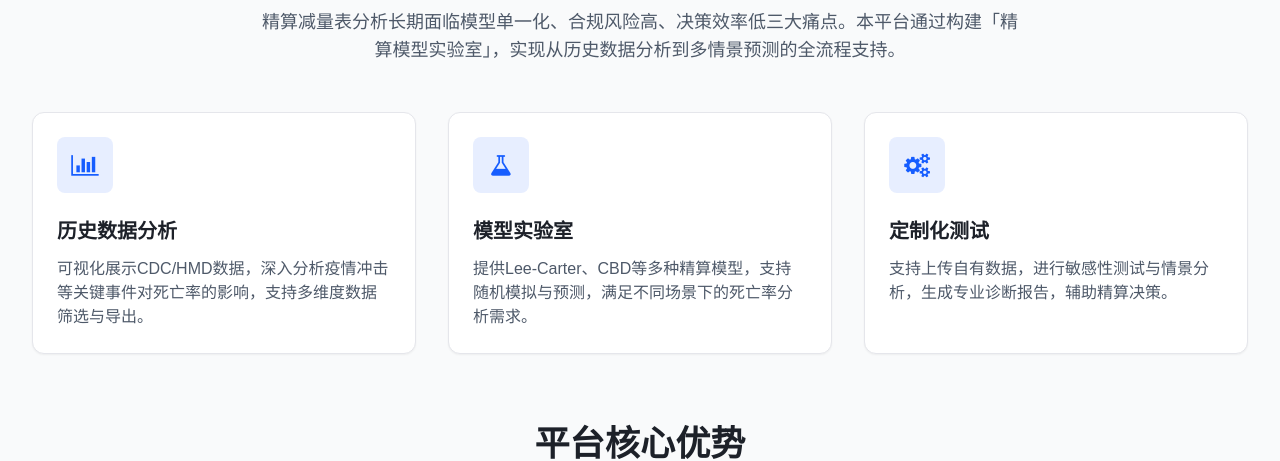
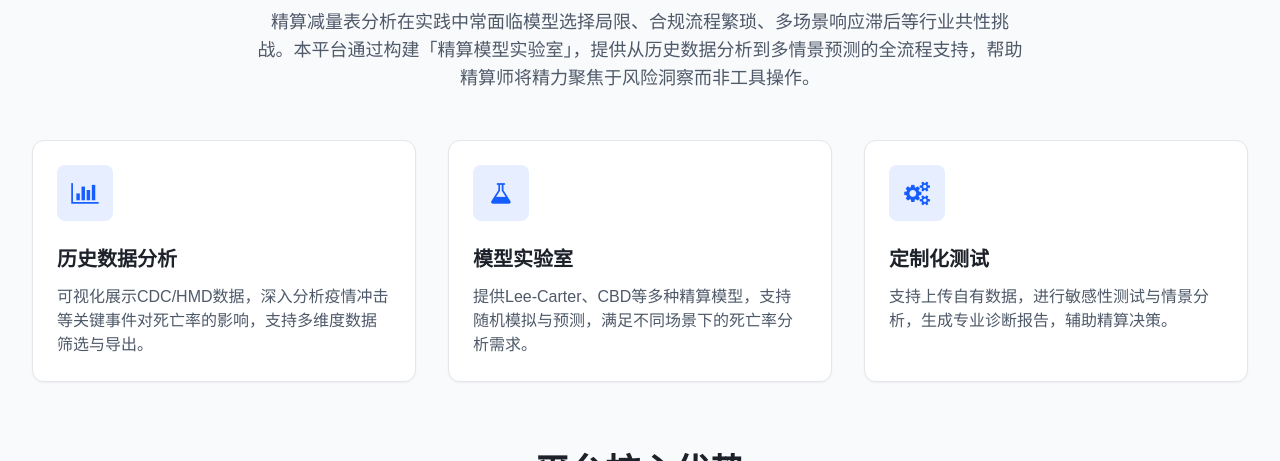
Before and after one commit to MondscheinDativ/Decrement---analysis, a plain HTML site: page index.html.html in a window 1280 px wide. Shown: the part 639-1100 px from the top of the page. Drawn offline with nearby package versions, Linux system fonts and the light colour scheme.

Commit message:
Update index.html.html

```diff
--- a/index.html.html
+++ b/index.html.html
@@ -197,7 +197,7 @@
                 <div class="text-center max-w-3xl mx-auto mb-12">
                     <h2 class="text-[clamp(1.5rem,3vw,2.2rem)] font-bold mb-4">我们为什么做这个平台？</h2>
                     <p class="text-neutral-500 dark:text-neutral-300 text-lg">
-                        精算减量表分析长期面临模型单一化、合规风险高、决策效率低三大痛点。本平台通过构建「精算模型实验室」，实现从历史数据分析到多情景预测的全流程支持。
+                        精算减量表分析在实践中常面临模型选择局限、合规流程繁琐、多场景响应滞后等行业共性挑战。本平台通过构建「精算模型实验室」，提供从历史数据分析到多情景预测的全流程支持，帮助精算师将精力聚焦于风险洞察而非工具操作。
                     </p>
                 </div>
 
```
